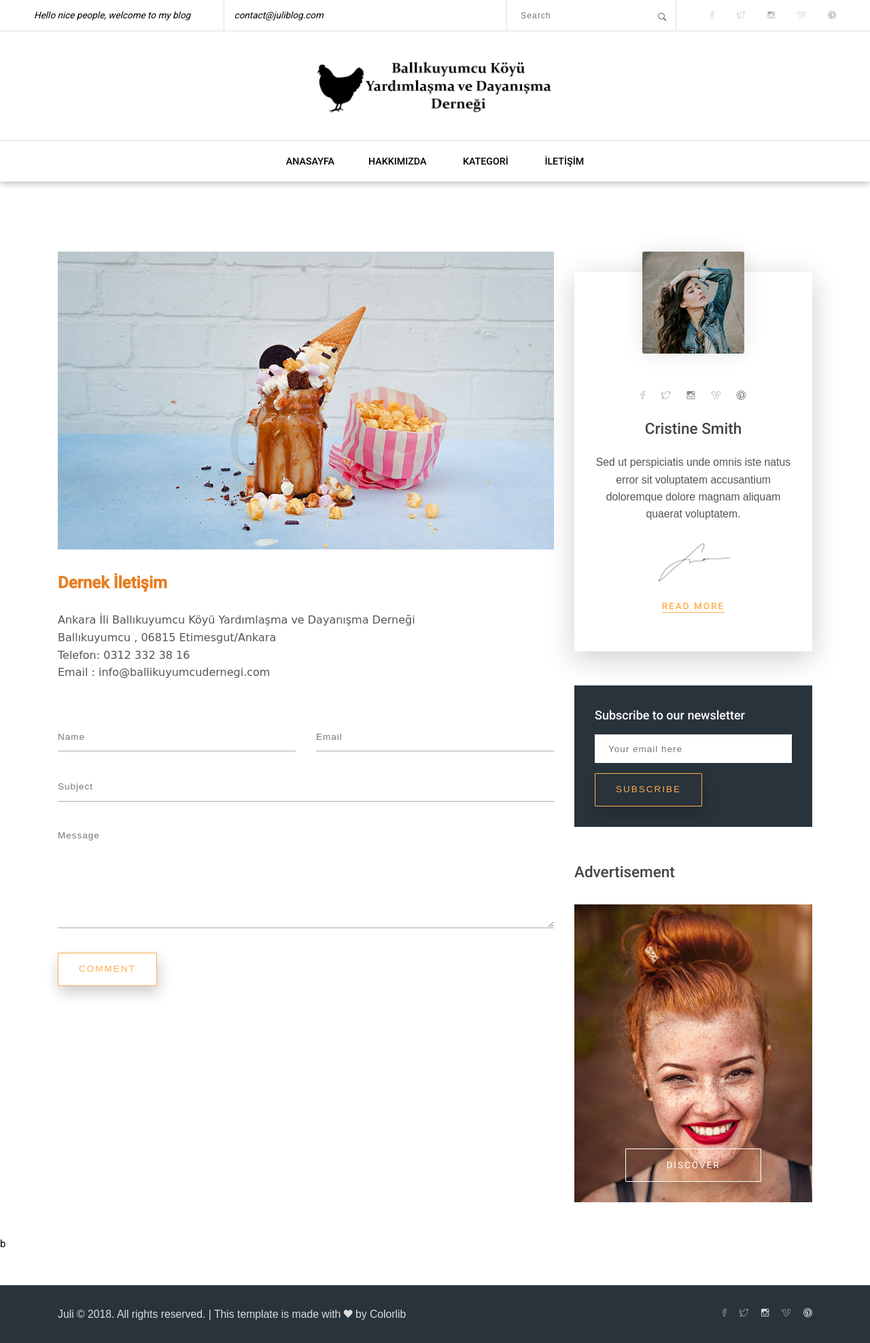
After one commit to cigdem24/DjangoMyProject, a Django app: page /contact/ in a window 1280 px wide. The commit adds this page. Shown: the whole page at 68% size. Run offline with Django 3.2, Linux system fonts and the light colour scheme; data comes from the database, SQL or seed files in the repository; both versions use the stored data as it was after the commit; some libraries are stand-ins or nearby versions; some web fonts are replaced.

Commit message:
Hakkımızda ve İletişim sayfaları oluşturuldu .

```diff
--- a/home/models.py
+++ b/home/models.py
@@ -1,6 +1,6 @@
 from django.db import models
 
-
+from ckeditor_uploader.fields import RichTextUploadingField
 # Create your models here.
 
 class Setting(models.Model):
@@ -24,9 +24,9 @@ class Setting(models.Model):
     facebook = models.CharField(blank=True, max_length=50)
     instagram = models.CharField(blank=True, max_length=50)
     twitter = models.CharField(blank=True, max_length=50)
-    aboutus = models.TextField(blank=True)
-    contact = models.TextField(blank=True)
-    references = models.TextField(blank=True)
+    aboutus = RichTextUploadingField(blank=True)
+    contact = RichTextUploadingField(blank=True)
+    references = RichTextUploadingField(blank=True)
     status = models.CharField(max_length=10, choices=STATUS)
     create_at = models.DateTimeField(auto_now_add=True)
     update_at = models.DateTimeField(auto_now=True)
--- /dev/null
+++ b/home/templates/contact.html
@@ -0,0 +1,113 @@
+{% extends "homebase.html"%}
+{% load static %}
+{% block title %}          İLETİŞİM SAYFASI              {% endblock %}
+
+{% block head %}
+
+    <link rel='shortcut icon' type='image/x-icon' href='{{ setting.icon.url }}' />
+<!-- Font -->
+    <link href="https://fonts.googleapis.com/css?family=Roboto:300,400,500" rel="stylesheet">
+    <!-- Stylesheets -->
+    <link href="{% static 'common-css/bootstrap.css'%}" rel="stylesheet">
+    <link href="{% static 'common-css/ionicons.css'%}" rel="stylesheet">
+    <link href="{% static '04-Contact/css/styles.css'%}" rel="stylesheet">
+    <link href="{% static '04-Contact/css/responsive.css'%}" rel="stylesheet">
+
+{% endblock %}
+
+{% block body %}
+ <section class="blog-area">
+     <div class="container">
+         <div class="row">
+             <div class="col-lg-8 col-md-12">
+					<div class="blog-posts">
+                        <div class="single-post">
+							<div class="image-wrapper">
+                                <img src="{% static 'images/blog-8-1000x600.jpg'%}" alt="Blog Image">
+                            </div>
+                            <p class="desc">{{ setting.contact|safe }}</p>
+
+						</div><!-- single-post -->
+
+						<div class="leave-comment-area">
+							<div class="leave-comment">
+
+								<form method="post">
+									<div class="row">
+										<div class="col-sm-6">
+											<input class="name-input" type="text" placeholder="Name">
+										</div>
+										<div class="col-sm-6">
+											<input class="email-input" type="text" placeholder="Email">
+										</div>
+										<div class="col-sm-12">
+											<input class="subject-input" type="text" placeholder="Subject">
+										</div>
+										<div class="col-sm-12">
+											<textarea class="message-input" rows="6" placeholder="Message"></textarea>
+										</div>
+										<div class="col-sm-12">
+											<button class="btn btn-2"><b>COMMENT</b></button>
+										</div>
+                                    </div><!-- row -->
+								</form>
+
+                            </div><!-- leave-comment -->
+
+                        </div><!-- comments-area -->
+
+					  </div><!-- blog-posts -->
+
+				</div><!-- col-lg-4 -->
+                <div class="col-lg-4 col-md-12">
+					<div class="sidebar-area">
+                        <div class="sidebar-section about-author center-text">
+							<div class="author-image"><img src="images/author-1-200x200.jpg" alt="Autohr Image"></div>
+
+							<ul class="social-icons">
+								<li><a href="#"><i class="ion-social-facebook-outline"></i></a></li>
+								<li><a href="#"><i class="ion-social-twitter-outline"></i></a></li>
+								<li><a href="#"><i class="ion-social-instagram-outline"></i></a></li>
+								<li><a href="#"><i class="ion-social-vimeo-outline"></i></a></li>
+								<li><a href="#"><i class="ion-social-pinterest-outline"></i></a></li>
+							</ul><!-- right-area -->
+
+							<h4 class="author-name"><b class="light-color">Cristine Smith</b></h4>
+							<p>Sed ut perspiciatis unde omnis iste natus error sit voluptatem accusantium doloremque
+								dolore magnam aliquam quaerat voluptatem.</p>
+
+							<div class="signature-image"><img src="images/signature-image.png" alt="Signature Image"></div>
+							<a class="read-more-link" href="#"><b>READ MORE</b></a>
+
+						</div><!-- sidebar-section about-author -->
+
+						<div class="sidebar-section newsletter-area">
+							<h5 class="title"><b>Subscribe to our newsletter</b></h5>
+							<form action="post">
+								<input class="email-input" type="text" placeholder="Your email here">
+								<button class="btn btn-2" type="submit">SUBSCRIBE</button>
+							</form>
+						</div><!-- sidebar-section newsletter-area -->
+
+						<div class="sidebar-section advertisement-area">
+							<h4 class="title"><b class="light-color">Advertisement</b></h4>
+							<a class="advertisement-img" href="#">
+								<img src="images/advertise-1-400x500.jpg" alt="Advertisement Image">
+								<h6 class="btn btn-2 discover-btn">DISCOVER</h6>
+							</a>
+						</div><!-- sidebar-section advertisement-area -->
+
+					</div><!-- sidebar-area -->
+				</div><!-- col-lg-4 -->
+          </div><!-- row -->
+		</div><!-- container -->b
+	</section><!-- section -->
+{% endblock %}
+
+	<script src="{% static 'common-js/jquery-3.1.1.min.js'%}"></script>
+
+	<script src="{% static 'common-js/tether.min.js'%}"></script>
+
+	<script src="{% static 'common-js/bootstrap.js'%}"></script>
+
+	<script src="{% static 'common-js/scripts.js'%}"></script>
--- a/home/templates/header.html
+++ b/home/templates/header.html
@@ -30,32 +30,18 @@
 
     </div><!-- top-menu -->
 
-		<div class="middle-menu center-text"><a href="#" class="logo"><img src="{% static 'images/header_1.png'%}" alt="Logo Image"></a></div>
+    <div class="middle-menu center-text"><a href="#" class="logo"><img src="{% static 'images/header_1.png' %}"
+                                                                       alt="Logo Image"></a></div>
 
     <div class="bottom-area">
 
         <div class="menu-nav-icon" data-nav-menu="#main-menu"><i class="ion-navicon"></i></div>
 
         <ul class="main-menu visible-on-click" id="main-menu">
-				<li class="drop-down"><a href="#!">HOME<i class="ion-ios-arrow-down"></i></a>
-
-					<ul class="drop-down-menu">
-						<li><a href="#">FEATURED</a></li>
-						<li><a href="#">ABOUT</a></li>
-						<li class="drop-down"><a href="#!">CATEGORIES<i class="ion-ios-arrow-right"></i></a>
-							<ul class="drop-down-menu drop-down-inner">
-								<li><a href="#">FEATURED</a></li>
-								<li><a href="#">ABOUT</a></li>
-								<li><a href="#">CATEGORIES</a></li>
-							</ul>
-						</li>
-					</ul>
-
-				</li>
-				<li><a href="#">FEATURED</a></li>
-				<li><a href="#">ABOUT</a></li>
-				<li><a href="#">CATEGORIES</a></li>
-				<li><a href="#">CONTACT</a></li>
+            <li class="drop-down"><a href="#!">ANASAYFA</a>
+            <li><a href="/about">HAKKIMIZDA</a></li>
+            <li><a href="/">KATEGORİ</a></li>
+            <li><a href="/contact">İLETİŞİM</a></li>
         </ul><!-- main-menu -->
 
     </div><!-- conatiner -->
--- a/home/templates/homebase.html
+++ b/home/templates/homebase.html
@@ -3,41 +3,30 @@
 {% load static %}
 <head>
     <title> {% block title %} Home {% endblock %} </title>
-	<meta http-equiv="X-UA-Compatible" content="IE=edge">
-    <meta name="viewport" content="width=device-width, initial-scale=1">
+    <meta http-equiv="X-UA-Compatible" content="IE=edge">
     <meta name="keywords" content="{% block keywords %}  {% endblock %}">
     <meta name="description" content="{% block description %}  {% endblock %}">
-	<meta charset="UTF-8">
+    <meta name="viewport" content="width=device-width, initial-scale=1">
+    <meta charset="UTF-8">
 
+    <!-- Font -->
+    <link href="https://fonts.googleapis.com/css?family=Roboto:300,400,500" rel="stylesheet">
+    <!-- Stylesheets -->
+    <link href="../static/common-css/bootstrap.css" rel="stylesheet">
+    <link href="{% static 'common-css/ionicons.css' %}" rel="stylesheet">
+    <link href="{% static 'common-css/layerslider.css' %}" rel="stylesheet">
+    <link href="{% static '01-homepage/css/styles.css' %}" rel="stylesheet">
+    <link href="{% static '01-homepage/css/responsive.css' %}" rel="stylesheet">
 
-	<!-- Font -->
-
-	<link href="https://fonts.googleapis.com/css?family=Roboto:300,400,500" rel="stylesheet">
-
-
-	<!-- Stylesheets -->
-
-	<link href="{% static 'common-css/bootstrap.css'%}" rel="stylesheet">
-
-	<link href="{% static 'common-css/ionicons.css'%}" rel="stylesheet">
-
-	<link href="{% static 'common-css/layerslider.css'%}" rel="stylesheet">
-
-
-	<link href="{% static '01-homepage/css/styles.css'%}" rel="stylesheet">
-
-	<link href="{% static '01-homepage/css/responsive.css'%}" rel="stylesheet">
-     {% block head %} {% endblock %}
+    {% block head %}                                          {% endblock %}
 </head>
 
 <body>
-     {% include "header.html" %}
-
-     {% block slider %} {% include 'slider.html' %} {% endblock %}
-
-     {% block content %} {% include 'content.html' %} {% endblock %}
-
-     {% block footer %} {% include 'footer.html' %} {% endblock %}
-
+{% include 'header.html' %}
+{% block body %}
+    {% include 'slider.html' %}
+    {% include 'content.html' %}
+{% endblock %}
+{% include 'footer.html' %}
 </body>
 </html>
--- a/home/urls.py
+++ b/home/urls.py
@@ -5,6 +5,8 @@ from . import views
 urlpatterns = [
     # ex: /home/
     path('', views.index, name='index'),
+    path('about/', views.about, name='about'),
+    path('contact/', views.contact, name='contact'),
     # ex: /polls/5/
     #path('<int:question_id>/', views.detail, name='detail'),
     # ex: /polls/5/results/
--- a/home/views.py
+++ b/home/views.py
@@ -6,5 +6,17 @@ from home.models import Setting
 
 def index(request):
     setting = Setting.objects.get(pk=2)
+    context = {'setting': setting, 'page': 'home'}
+    return render(request, 'index.html', context)
+
+
+def about(request):
+    setting = Setting.objects.get(pk=2)
     context = {'setting': setting}
-    return render(request, 'index.html', context)
+    return render(request, 'about.html', context)
+
+
+def contact(request):
+    setting = Setting.objects.get(pk=2)
+    context = {'setting': setting}
+    return render(request, 'contact.html', context)
--- a/myproject/urls.py
+++ b/myproject/urls.py
@@ -18,11 +18,14 @@ from django.conf.urls.static import static
 from django.contrib import admin
 from django.urls import path, include
 
+from home import views
 
 urlpatterns = [
     path('', include('home.urls')),
     path('announcement/', include('announcement.urls')),
     path('home/', include('home.urls')),
+    path('about/', views.about, name='about'),
+    path('contact/', views.contact, name='contact'),
     path('admin/', admin.site.urls),
     path('^ckeditor/', include('ckeditor_uploader.urls')),
 ]
```
Also changed, not shown: home/templates/about.html (added, +51 -0 lines), home/templates/index.html (+5 -15 lines), home/templates/slider.html (+11 -7 lines), db.sqlite3. Lines whose indentation alone changed are shown as unchanged.
